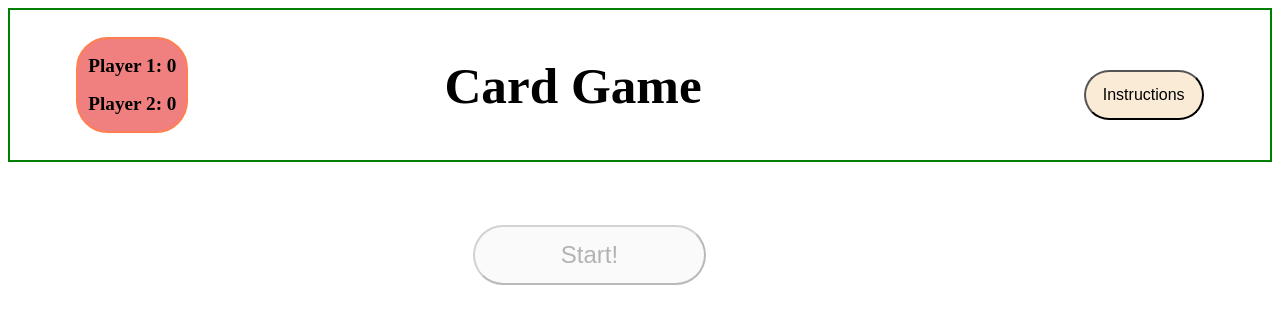
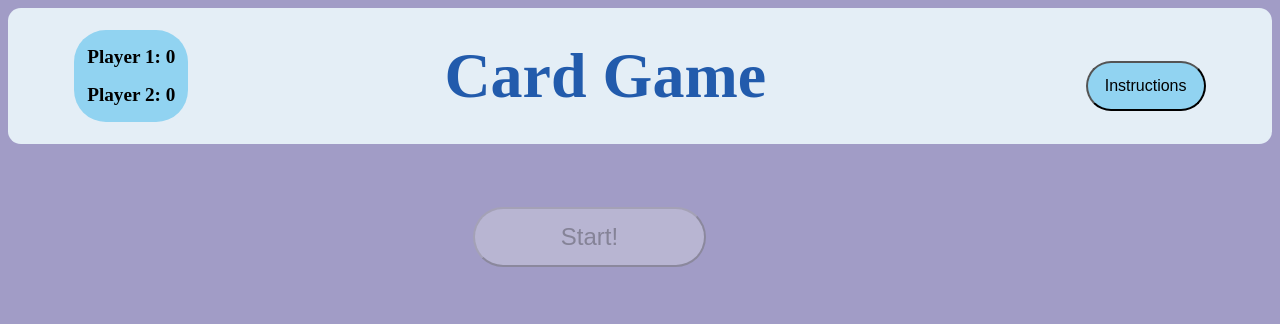
Before and after one commit to Isaac-Sturtridge/trading-card-game-frontend, a React (Vite) app: page / in a window 1280 px wide. Shown: the top 324 px of the page. Built offline with nearby package versions, Linux system fonts and the light colour scheme; no server answers; what unique-username-generator would draw is missing.

Commit message:
add to selected arrays

```diff
--- a/src/App.jsx
+++ b/src/App.jsx
@@ -163,9 +163,9 @@ function App() {
 					connectedUsers={connectedUsers}
 				/>
 			) : null}
-			{hasStarted ? (
+			{/* {hasStarted ? (
 				<h1 className="gameStartedHeader">Game Started!</h1>
-			) : null}
+			) : null} */}
 			{hasSetup ? (
 				<>
 					<div className="gameTable">
@@ -194,7 +194,7 @@ function App() {
 							selectedHandCards={selectedHandCards} selectedTableCards={selectedTableCards}/>
 						</div>
 					</div>
-					<CardPile />
+					{/* <CardPile /> */}
 				</>
 			) : null}
 			{gameOver ? <GameOver /> : null}
--- a/src/components/EndTurn.jsx
+++ b/src/components/EndTurn.jsx
@@ -5,7 +5,7 @@ const EndTurn = ({ turnEnded, setTurnEnded, selectedTableCards, selectedHandCard
   const [action, setAction] = useState('Your turn')
   const [payload, setPayload] = useState([])
   const [actionLookup, setActionLookup] = useState({
-    'addCardToHand': 'Add card to hand',
+    'addCardToHand': 'Take card',
     'sellCardFromHand': 'Sell card',
     'cardSwap': 'Swap cards',
     'Invalid Move': 'Invalid Move',
@@ -37,7 +37,7 @@ const EndTurn = ({ turnEnded, setTurnEnded, selectedTableCards, selectedHandCard
 
   return (
     <button
-      className="endTurnButton"
+      className={`endTurnButton ${action}`}
       disabled={!turnEnded}
       onClick={handleClick}
     >{turnEnded ? `${actionLookup[action]}`: "Opponents Turn!"}
--- a/src/gameTable.css
+++ b/src/gameTable.css
@@ -1,10 +1,16 @@
 .gameTable{
-    border: 2px solid red;
+    /* border: 2px solid red; */
     display: flex;
+    background-color: #a19cc6;
+}
+
+body{
+    background-color: #a19cc6;
 }
 
 .cardsContainers{
     width: 90%;
+    margin-left: 10%;
 }
 
 .tableCardContainer{
@@ -18,21 +24,73 @@
     align-items: center;
 }
 
-
-
 .endTurnButtonContainer{
     width: 10%;
     display: flex;
     justify-content: center;
     align-items: center;
-    border: 2px solid red;
+    margin-bottom: 10vw;
+    /* border: 2px solid red; */
 }
 
 .endTurnButton{
     border-radius: 4rem;
-    width: 7vw;
-    font-size: x-large;
+    width: 100%;
+    font-size: 1.7vw;
     font-family: cursive;
+    margin-right: 20%;
+}
+
+@keyframes greenGlow {
+    0% {
+      box-shadow: 0 0 5px #24e90a;
+    }
+    50% {
+      box-shadow: 0 0 15px #10aa02;
+    }
+    100% {
+      box-shadow: 0 0 5px #15e40e;
+    }
+  }
+
+  @keyframes blueGlow {
+    0% {
+      box-shadow: 0 0 5px #0db2e4;
+    }
+    50% {
+      box-shadow: 0 0 15px #0978d3;
+    }
+    100% {
+      box-shadow: 0 0 5px #0a3dc9;
+    }
+  }
+
+  @keyframes goldGlow {
+    0% {
+      box-shadow: 0 0 5px #f0ec07;
+    }
+    50% {
+      box-shadow: 0 0 15px #d3be06;
+    }
+    100% {
+      box-shadow: 0 0 5px #eed706;
+    }
+  }
+
+.endTurnButton.addCardToHand{
+    background-color: rgb(65, 223, 65);
+    animation: greenGlow 1s infinite
+}
+
+.endTurnButton.sellCardFromHand{
+    background-color: rgb(253, 229, 12);
+    border: 2px solid gold;
+    animation: goldGlow 1s infinite
+}
+
+.endTurnButton.cardSwap{
+    background-color: rgb(41, 177, 255);
+    animation: blueGlow 1s infinite
 }
 
 .tableHeader{
--- a/src/index.css
+++ b/src/index.css
@@ -4,11 +4,13 @@ button {
 }
 
 .headerArea{
-    border: 2px solid green;
+    /* border: 2px solid green; */
     display: flex;
     justify-content: space-around;
     align-items: center;
-    height: 150px;
+    height: 17vh;
+    background-color: #e4eef6;
+    border-radius: 1vw;
 }
 
 .titleContainer{
@@ -18,17 +20,23 @@ button {
 .title{
     text-align: center;
     font-family: cursive;
-    font-size: 4vw;
-    width: 80%;
+    font-size: 5vw;
+    width: 90%;
+    color: #225bac;
+}
+
+.tableHeader{
+    padding: 2vw;
+    color: #225bac;
+    font-family: cursive;
 }
 
 .scores{
     font-size: 1vw;
-    border: 2px solid coral;
     border-radius: 2rem;
-    padding-left: 10px;
-    padding-right: 10px;
-    background-color: lightcoral;
+    padding-left: 1vw;
+    padding-right: 1vw;
+    background-color: #91d3f1;
 }
 
 .instructionsButton{
@@ -41,46 +49,7 @@ button {
     position: relative;
     display: inline-block;
     cursor: pointer;
-}
-
-.headerArea{
-    border: 2px solid green;
-    display: flex;
-    justify-content: space-around;
-    align-items: center;
-    height: 150px;
-}
-
-.titleContainer{
-    width: 50%;
-}
-
-.title{
-    text-align: center;
-    font-family: cursive;
-    font-size: 4vw;
-    width: 80%;
-}
-
-.scores{
-    font-size: 1vw;
-    border: 2px solid coral;
-    border-radius: 2rem;
-    padding-left: 10px;
-    padding-right: 10px;
-    background-color: lightcoral;
-}
-
-.instructionsButton{
-    width: 120px;
-    height: 50px;
-    margin-top: 20px;
-    border-radius: 2rem;
-    background-color: antiquewhite;
-    font-size: medium;
-    position: relative;
-    display: inline-block;
-    cursor: pointer;
+    background-color: #91d3f1;
 }
 
 .singleCard{
@@ -90,16 +59,19 @@ button {
 }
 
 .userCardArea{
-    border: 2px solid blue;
+    /* border: 2px solid blue; */
     flex-direction: row;
     display: flex;
     flex-wrap: wrap;
     justify-content: center;
     margin-top: 100px;
+    padding: 2vw;
+    background-color: #b7b4cebd;
+    border-radius: 2vw;
 }
 
 .tableCards{
-    border: 2px solid pink;
+    /* border: 2px solid pink; */
     flex-direction: row;
     display: flex;
     justify-content: center;
@@ -107,15 +79,15 @@ button {
 }
 
 .tableCard{
-    width: 150px;
+    width: 8vw;
     border: 1px solid black;
-    height: 220px;
+    height: 11vw;
     border-radius: 10px;
     margin: 1vw;
     display: flex;
     justify-content: center;
     align-items: center;
-    font-size: 40px;
+    font-size: 2vw;
     transition: all 0.3s;
     cursor: pointer;
   }
@@ -133,18 +105,32 @@ button {
 }
 
   .handCard{
-    width: 170px;
+    width: 10vw;
     border: 1px solid black;
-    height: 250px;
+    height: 15vw;
     border-radius: 10px;
     display: flex;
     justify-content: center;
     align-items: center;
-    font-size: 50px;
+    font-size: 3vw;
     transition: all 0.3s;
     cursor: pointer;
     margin: 0.3vw;
     transition: background-color 0.3s ease;
+  }
+
+  .modal{
+    background-color: #e4eef6;
+    color: #0b3269;
+  }
+
+  .content{
+    font-size: 1vw;
+  }
+
+  .close{
+    width: 2vw;
+    height: 4vh;
   }
 
   @keyframes glow {
@@ -177,7 +163,7 @@ button {
   .modal > .header {
     width: 100%;
     border-bottom: 1px solid gray;
-    font-size: 18px;
+    font-size: 2vw;
     text-align: center;
     padding: 5px;
   }
```
